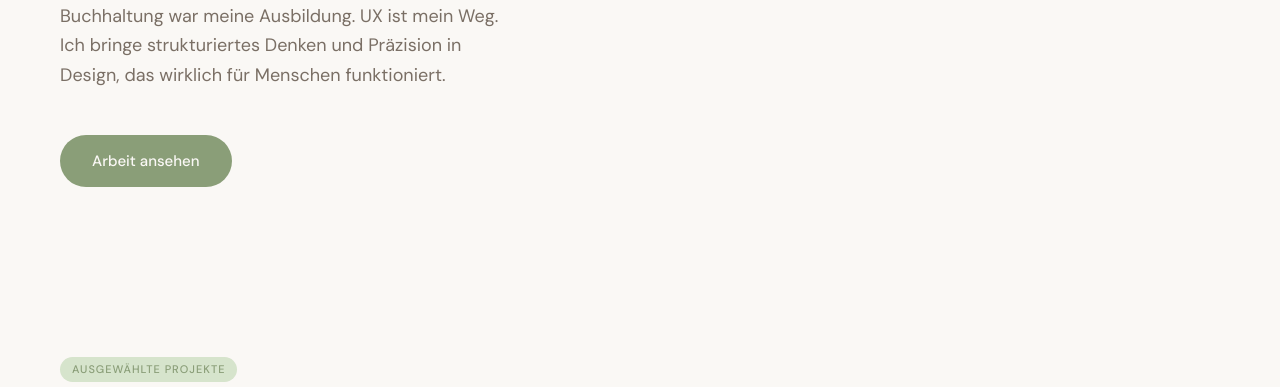
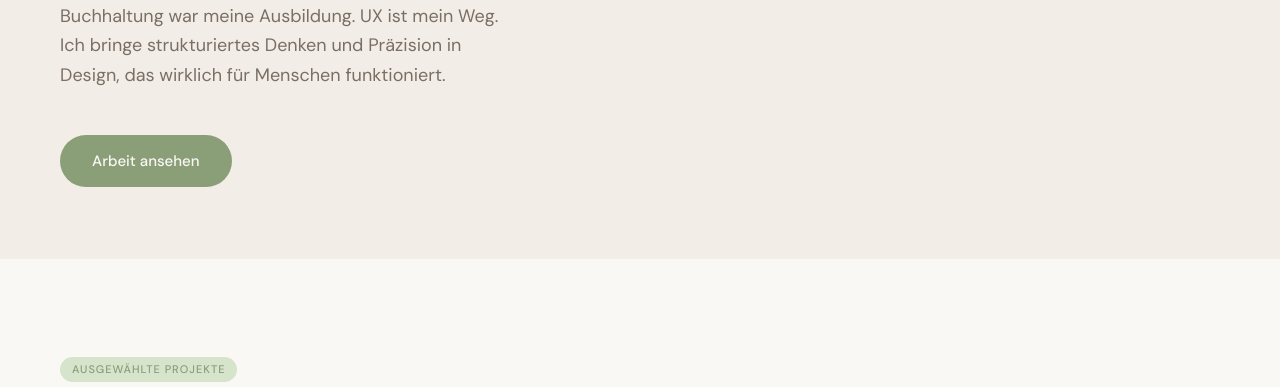
Before and after one commit to aylinirk/portfolio, an Eleventy site: page src/de/index.njk in a window 1280 px wide. Shown: the part 249-636 px from the top of the page. Built offline with nearby package versions, Linux system fonts and the light colour scheme; Eleventy itself is replaced by a stand-in of ours; files that its build step writes are made by us from their sources.

Commit message:
Apply surface background to hero section
Hero was rendering on --bg (#FAF8F5, near white) while other
sections use --surface (#F2EDE6, warm beige). One-line fix.

Co-Authored-By: Claude Sonnet 4.6 <noreply@anthropic.com>

```diff
--- a/src/assets/css/main.css
+++ b/src/assets/css/main.css
@@ -190,6 +190,7 @@ body {
   padding: 80px max(48px, calc(50vw - 580px)) 72px;
   display: flex;
   align-items: center;
+  background: var(--surface);
 }
 
 .hero__inner {
```
